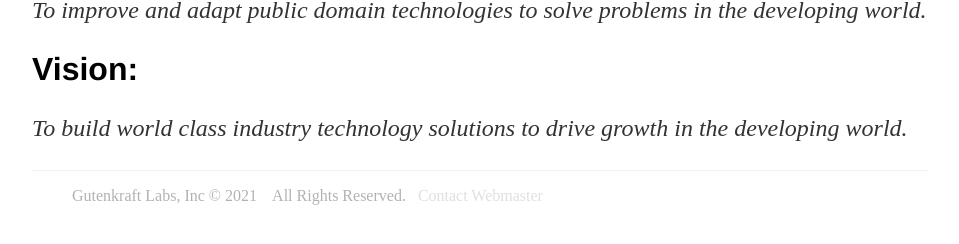
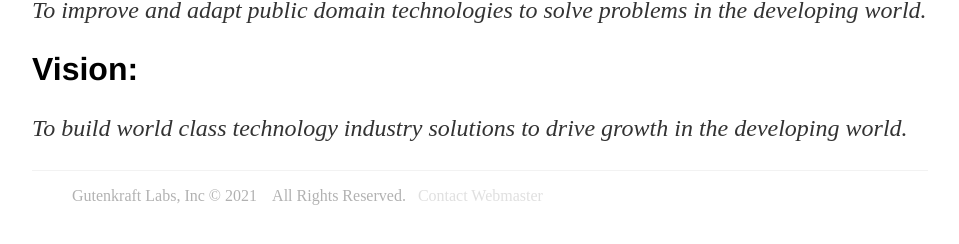
Before and after one commit to oferonmi/datafilik.github.io, a Jekyll site: the page built from about/index.html, in a window 1280 px wide. Shown: the part 447-691 px from the top of the page, without its empty margins (160-1119 px from the left). Built offline with Jekyll 4.4.1, drawn with Linux system fonts in a browser that asks for light colours.

Commit message:
content update

```diff
--- a/about/index.html
+++ b/about/index.html
@@ -17,7 +17,7 @@ title: Gutenkraft - About Us
 	<h1>Vision:</h1>
 	<p align="justify">
 		<em>
-			To build world class industry technology solutions to drive growth in the developing world.
+			To build world class technology industry solutions to drive growth in the developing world.
 		</em>
 	</p>
 </div> <!--blurb-->
--- a/index.html
+++ b/index.html
@@ -1,6 +1,6 @@
 ---
 layout: default
-title: Gutenkraft - Improving and adapting public domain technologies for the developing world
+title: Gutenkraft - Innovating on and adapting public domain technologies for the developing world
 ---
 <div class="blurb">
 	<h1>Mission:</h1>
```
